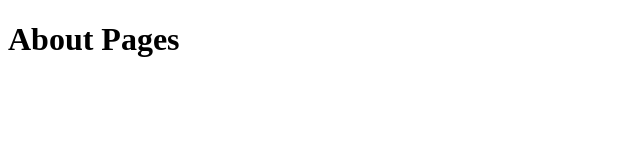
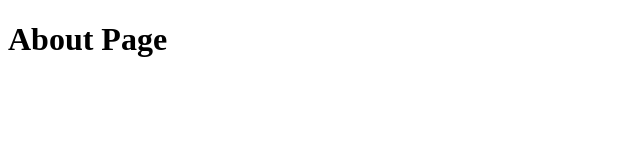
Before and after one commit to GabrielAbubakar/odin-first-exercise, a website: page about.html in a window 1280 px wide. Shown: the full height of the page, 0-640 px from the left. Drawn offline with Linux system fonts and the light colour scheme.

Commit message:
removed a letter

```diff
--- a/about.html
+++ b/about.html
@@ -10,7 +10,7 @@
 
 <body>
 
-    <h1>About Pages</h1>
+    <h1>About Page</h1>
 
 </body>
 
```
